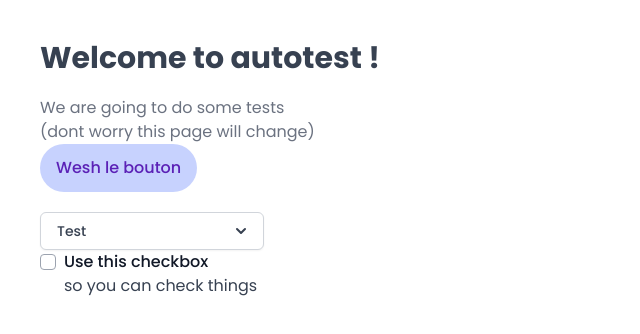
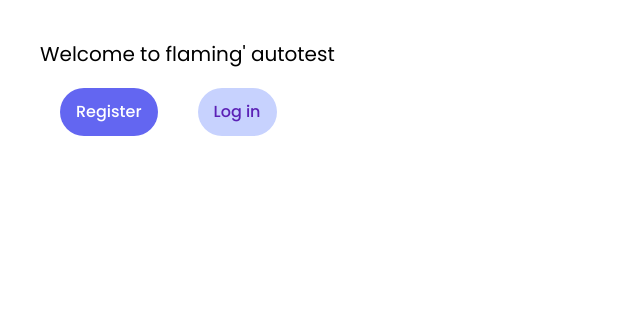
Before and after one commit to flamingautotest/front, a Next.js app: page / in a window 1280 px wide. Shown: the top 334 px of the page, without its empty margins (0-640 px from the left). Built offline with nearby package versions, Linux system fonts and the light colour scheme.

Commit message:
feat(pages): add template login register

```diff
--- a/pages/index.js
+++ b/pages/index.js
@@ -1,44 +1,81 @@
 import { useState } from "react"
+import Link from 'next/link'
 import { Button, DropDown, Checkbox} from "~/components"
 
+// export default function Home() {
+// 	const [checked, setChecked] = useState(false)
+// 	const ddItems = [
+// 		{ label: 'Test', value: 'test' },
+// 		{ label: 'Items', value: 'items' },
+// 	]
+
+// 	return (
+// 		<div className="rounded-xl m-10 flex flex-col items-start">
+// 			<p className="text-3xl text-gray-700 font-bold mb-5">
+// 				Welcome to autotest !
+// 			</p>
+// 			<p className="text-gray-500">
+// 				We are going to do some tests
+// 			</p>
+// 			<p className="text-gray-500">
+// 				(dont worry this page will change)
+// 			</p>
+// 			<Button
+// 				type={'secondary'}
+// 				rounded={true}
+// 				className={'mb-5'}
+// 				onClick={() => console.log('click clack')}
+// 			>
+// 				Wesh le bouton
+// 			</Button>
+// 			<DropDown
+// 				items={ddItems}
+// 				width={'14rem'}
+// 				onChange={(item) => console.log(item)}
+// 			/>
+// 			<Checkbox
+// 				label={'Use this checkbox'}
+// 				content={'so you can check things'}
+// 				twoLines={true}
+// 				onChange={setChecked}
+// 				checked={checked}
+// 			/>
+// 		</div>
+// 	)
+// }
+
 export default function Home() {
-	const [checked, setChecked] = useState(false)
-	const ddItems = [
-		{ label: 'Test', value: 'test' },
-		{ label: 'Items', value: 'items' },
-	]
-
 	return (
 		<div className="rounded-xl m-10 flex flex-col items-start">
-			<p className="text-3xl text-gray-700 font-bold mb-5">
-				Welcome to autotest !
-			</p>
-			<p className="text-gray-500">
-				We are going to do some tests
-			</p>
-			<p className="text-gray-500">
-				(dont worry this page will change)
-			</p>
+			<h1 className="text-xl">Welcome to flaming' autotest</h1>
+			<div className="flex flex-row">
+				<div className="m-5">
+					<Link href="/register">
+						<a>
+							<Button
+								type={'primary'}
+								rounded={true}
+								className={'mb-5'}
+							>
+								Register
+							</Button>
+						</a>
+					</Link>
+				</div>
+				<div className="m-5">
+					<Link href="/login">
+						<a>
 							<Button
 								type={'secondary'}
 								rounded={true}
 								className={'mb-5'}
-				onClick={() => console.log('click clack')}
 							>
-				Wesh le bouton
+								Log in
 							</Button>
-			<DropDown
-				items={ddItems}
-				width={'14rem'}
-				onChange={(item) => console.log(item)}
-			/>
-			<Checkbox
-				label={'Use this checkbox'}
-				content={'so you can check things'}
-				twoLines={true}
-				onChange={setChecked}
-				checked={checked}
-			/>
+						</a>
+					</Link>
+				</div>
+			</div>
 		</div>
 	)
 }
--- /dev/null
+++ b/pages/login.js
@@ -0,0 +1,5 @@
+export default function Login() {
+    return (
+        <div>Prout login</div>
+    )
+}
--- /dev/null
+++ b/pages/register.js
@@ -0,0 +1,5 @@
+export default function Register() {
+    return (
+        <div>Prout Register</div>
+    )
+}
```
Lines whose indentation alone changed are shown as unchanged.
